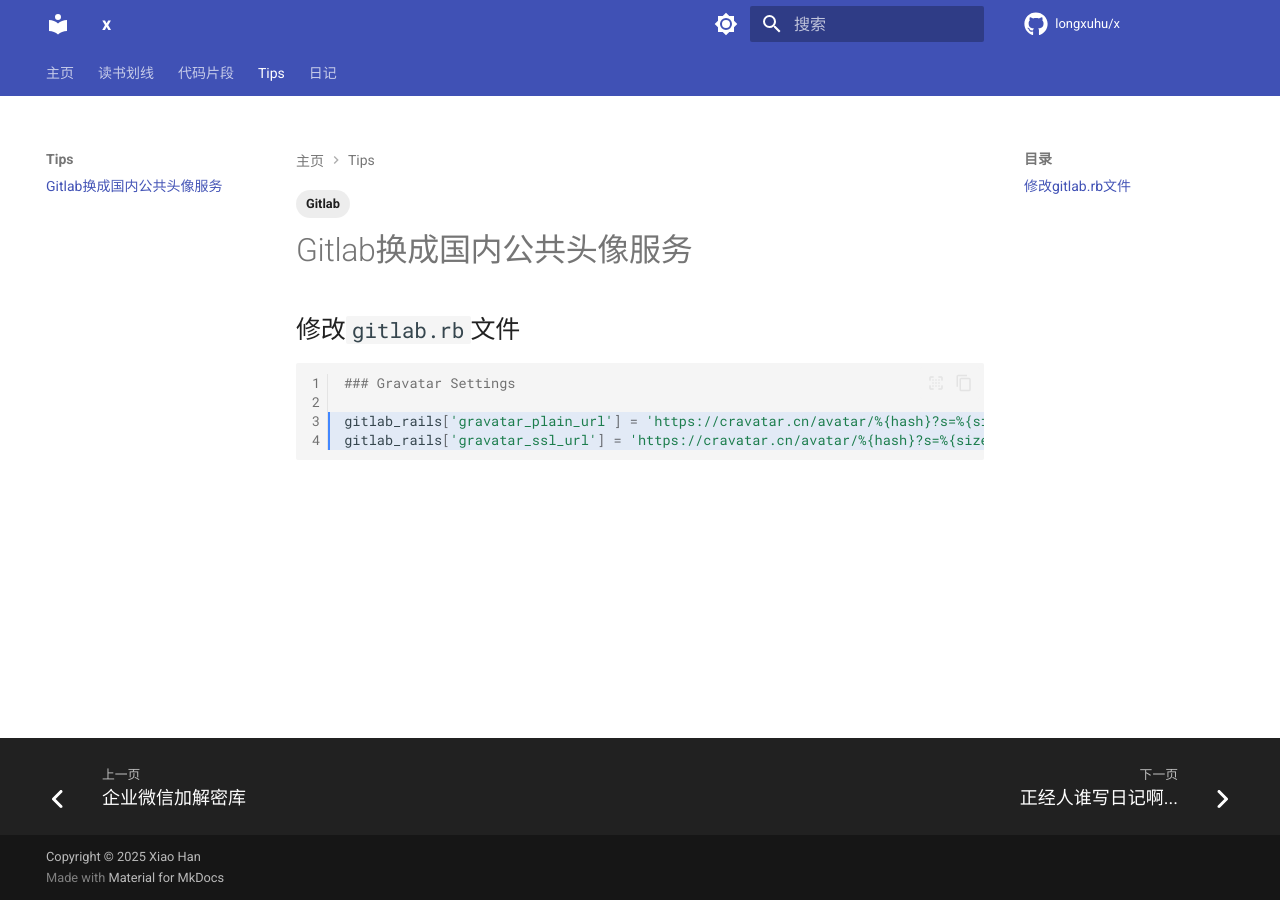
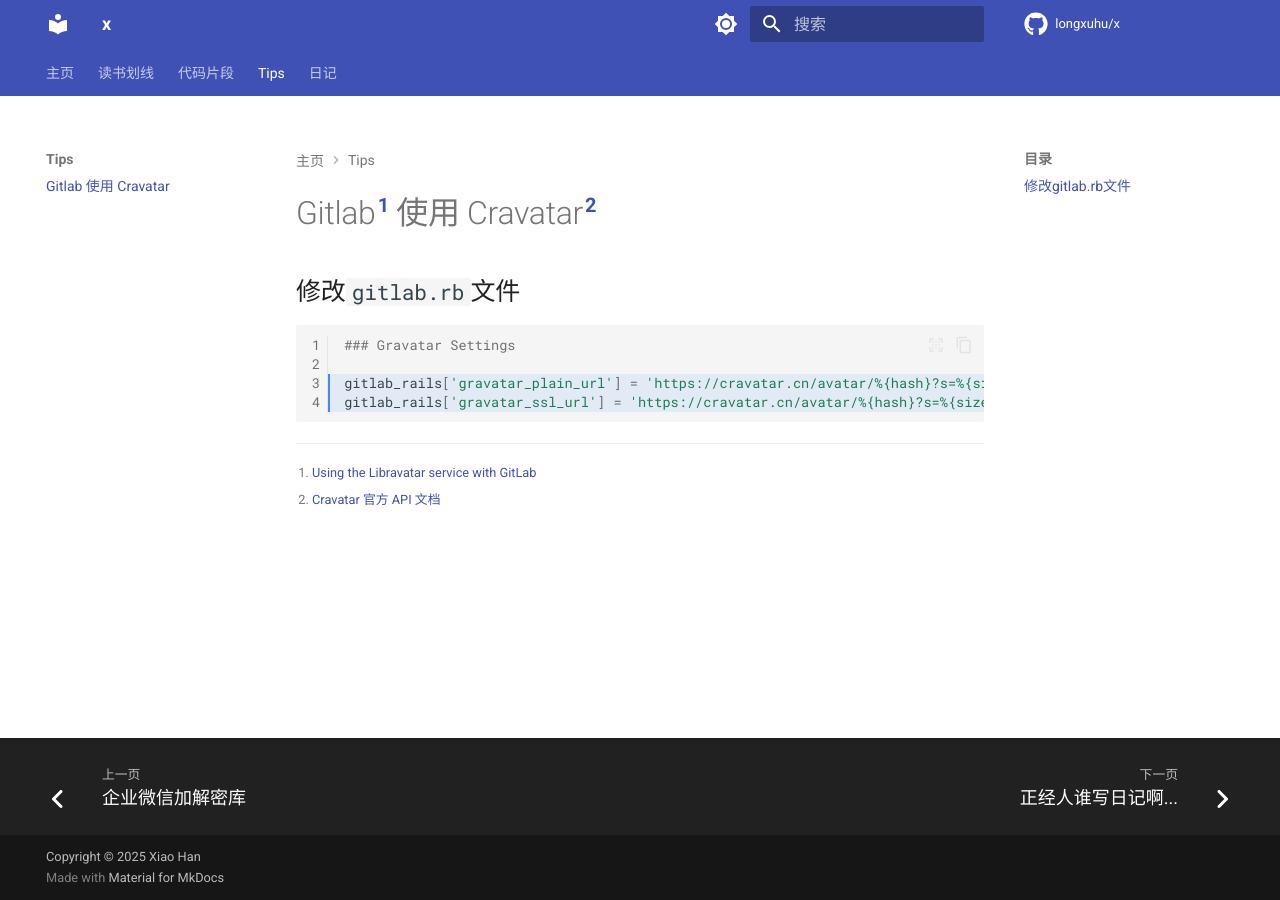
Before and after one commit to longxuhu/x, an MkDocs documentation site: the page built from docs/tips/gitlab-public-avatar.md, in a window 1280 px wide. Built offline with MkDocs 1.6.1 and Material for MkDocs 9.7.7, drawn with Linux system fonts in a browser that asks for light colours; comment, search, counter and statistics services are not loaded.

Commit message:
fix: 更新 Gitlab 公共头像服务相关文档，修改标题及添加参考链接，并同步更新 mkdocs.yml 文件目录表述

````diff
--- a/docs/tips/gitlab-public-avatar.md
+++ b/docs/tips/gitlab-public-avatar.md
@@ -1,10 +1,8 @@
 ---
-#comments: true
-tags:
-  - Gitlab
+comments: true
 ---
 
-# Gitlab换成国内公共头像服务
+# Gitlab[^1] 使用 Cravatar[^2]
 
 ## 修改`gitlab.rb`文件
 
@@ -14,3 +12,6 @@ tags:
 gitlab_rails['gravatar_plain_url'] = 'https://cravatar.cn/avatar/%{hash}?s=%{size}&d=identicon'
 gitlab_rails['gravatar_ssl_url'] = 'https://cravatar.cn/avatar/%{hash}?s=%{size}&d=identicon'
 ```
+
+[^1]: [Using the Libravatar service with GitLab](https://docs.gitlab.com/ee/administration/libravatar.html)
+[^2]: [Cravatar 官方 API 文档](https://cravatar.com/developer/api)
--- a/mkdocs.yml
+++ b/mkdocs.yml
@@ -128,6 +128,6 @@ nav:
   - 代码片段:
       - 企业微信加解密库: snippets/wecom-biz-msg-crypt3.md
   - Tips:
-      - Gitlab换成国内公共头像服务: tips/gitlab-public-avatar.md
+      - Gitlab 使用 Cravatar: tips/gitlab-public-avatar.md
   - 日记:
       - blog/index.md
````
